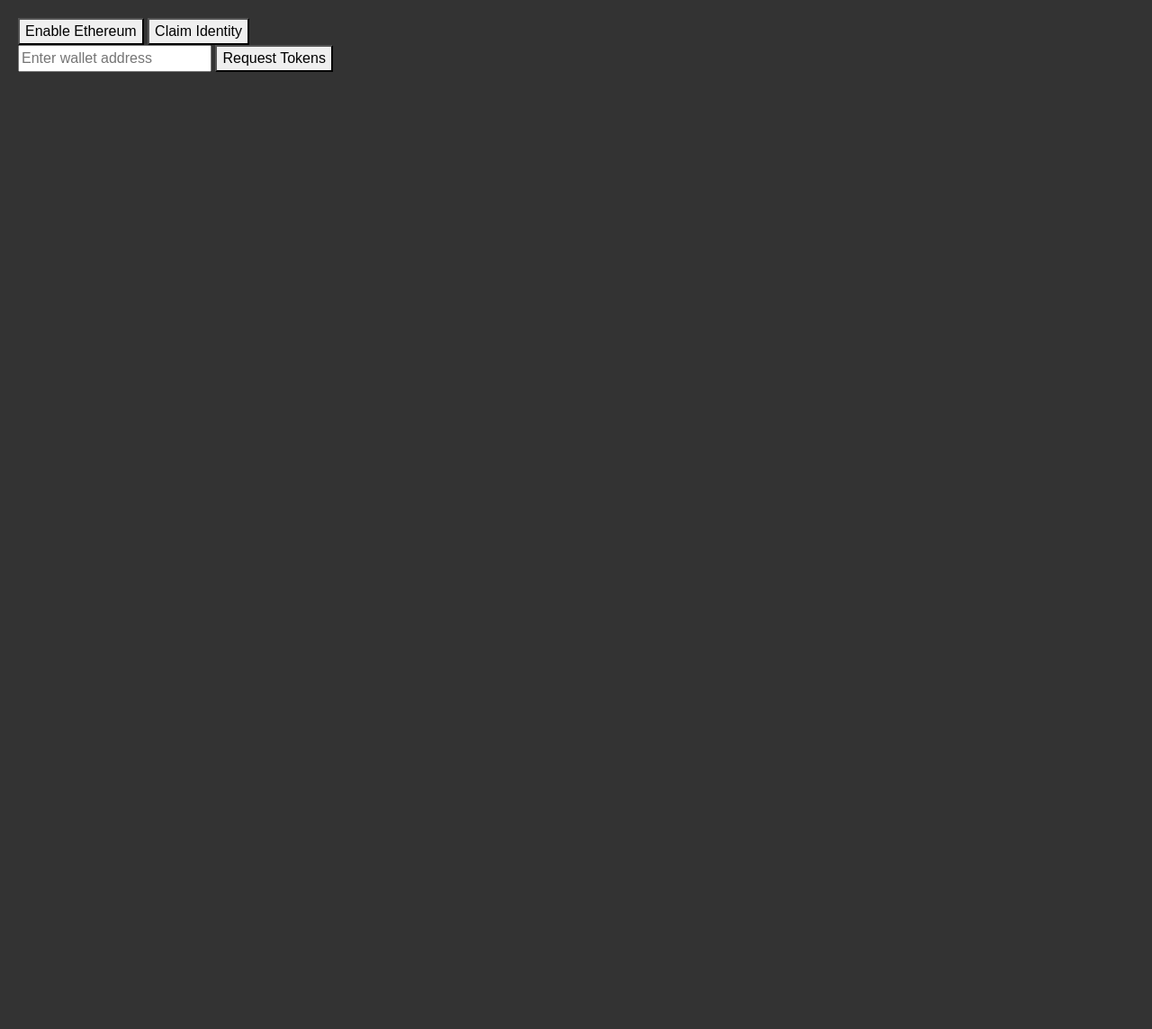
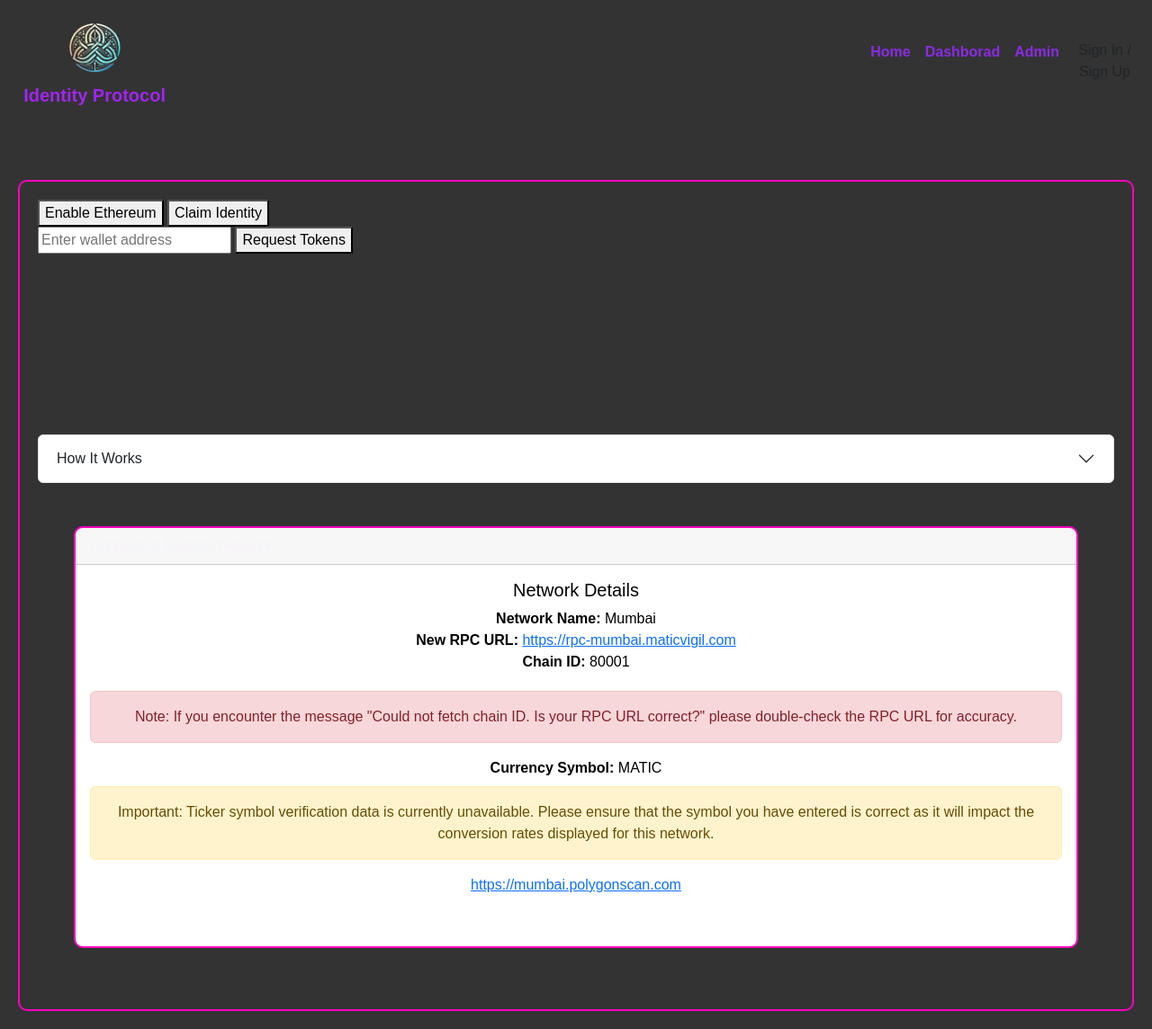
Before and after one commit to Grampers-Dev/pp4-identity-protocol, a Django app: page /home/ in a window 1280 px wide. Shown: the whole page at 90% size. Before the commit the page ends 80 px from the top, so only its background shows below. Run offline with Django 4.2, Linux system fonts and the light colour scheme; a map, chart or similar area stays blank; some libraries are stand-ins or nearby versions; some web fonts are replaced.

Commit message:
Added navbar and information on how to connect to MetaMask,adjusted path for images,

```diff
--- a/claim_identity/templates/base.html
+++ b/claim_identity/templates/base.html
@@ -20,6 +20,40 @@
         <!-- Navigation bar or header content -->
     </header>
 
+    <nav class="navbar navbar-expand-sm">
+        <a href="index.html" class="navbar-brand">
+            <img class="logo-main" src="{% static 'images/main-logo.jpg' %}" alt="Your Image Description">
+            Identity Protocol
+        </a>
+        <!--<div id="navbarUsername" class="navbar-username">Welcome, Guest</div>-->
+        <div class="container mt-3">
+            <div class="row">
+                    <!--<div class="col-12 text-right">
+                    <h1>Identity Claim</h1>
+                    <p id="alreadyClaimedMessage" class="text-warning"></p>
+                    <button id="enableEthereumButton">Connect MetaMask</button>
+                    <button id="btnClaimIdentity" disabled>Claim Identity</button>
+                    <p id="successMessage" class="text-success"></p>
+                </div>-->
+            </div>
+        </div>
+
+        <button class="navbar-toggler ml-auto" type="button" data-bs-toggle="collapse" data-bs-target="#navbarNavDropdown" aria-controls="navbarNavDropdown" aria-expanded="false" aria-label="Toggle navigation">
+            <span class="navbar-toggler-icon"></span></button>
+
+        <div class="collapse navbar-collapse" id="navbarNavDropdown">
+            <ul class="navbar-nav mr-auto">
+                <li class="active nav-item mr-2"><a class="nav-link" href="index.html">Home</a></li>
+                <li class="nav-item mr-2"><a class="nav-link" href="dashborad.html">Dashborad</a></li>
+                <li class="nav-item mr-2"><a class="nav-link" href="admin.html">Admin</a></li>
+                <li class="nav-item mr-2 d-block d-sm-none"><a class="nav-link" href="/login">Sign In / Sign Up</a></li>
+            </ul>
+        </div>
+        <div class="d-none d-md-block">
+            <a href="/login" class="btn btn--cta btn--red">Sign In / Sign Up</a>
+        </div>
+    </nav>
+
     <main>
         <button id="enableEthereumButton">Enable Ethereum</button>
         <button id="btnClaimIdentity">Claim Identity</button>
@@ -32,6 +66,51 @@
         <div id="successfulWalletAddresses"></div>
         <canvas id="myChartFeature1"></canvas>
         <!-- Add more content as needed -->
+
+        <!-- Information List Section -->
+        <div class="accordion mt-4" id="infoAccordion">
+            <div class="accordion-item">
+                <h2 class="accordion-header" id="headingInfo">
+                    <button class="accordion-button collapsed" type="button" data-bs-toggle="collapse" data-bs-target="#collapseInfo" aria-expanded="false" aria-controls="collapseInfo">
+                        How It Works
+                    </button>
+                </h2>
+                <div id="collapseInfo" class="accordion-collapse collapse" aria-labelledby="headingInfo" data-bs-parent="#infoAccordion">
+                    <div class="accordion-body">
+                        <p>Once you submit your wallet address, here's what happens:</p>
+                        <ul>
+                            <li>Your request is sent to our site administrators.</li>
+                            <li>An admin reviews your request for test Matic tokens.</li>
+                            <li>Upon approval, an admin will send the test tokens to the provided wallet address.</li>
+                            <li>You will receive a confirmation email once the tokens have been dispatched.</li>
+                            <li>Please allow up to 24 hours for the tokens to reflect in your wallet.</li>
+                        </ul>
+                        <p class="text-muted">Note: This service is only for testing purposes and the tokens have no real-world value.</p>
+                    </div>
+                </div>
+            </div>
+        </div>
+    </div>
+
+    <div class="container my-5">
+        <div class="card">
+            <div class="card-header">
+                Connect to Mumbai Network
+            </div>
+            <div class="card-body">
+                <h5 class="card-title">Network Details</h5>
+                <p class="card-text">
+                    <strong>Network Name:</strong> Mumbai<br>
+                    <strong>New RPC URL:</strong> <a href="https://rpc-mumbai.maticvigil.com" target="_blank" rel="noopener">https://rpc-mumbai.maticvigil.com</a><br>
+                    <strong>Chain ID:</strong> 80001<br>
+                    <div class="alert alert-danger mt-2">Note: If you encounter the message "Could not fetch chain ID. Is your RPC URL correct?" please double-check the RPC URL for accuracy.</div>
+                    <strong>Currency Symbol:</strong> MATIC<br>
+                    <div class="alert alert-warning mt-2">Important: Ticker symbol verification data is currently unavailable. Please ensure that the symbol you have entered is correct as it will impact the conversion rates displayed for this network.</div>
+                    <a href="https://mumbai.polygonscan.com" target="_blank" rel="noopener">https://mumbai.polygonscan.com</a>
+                </p>
+            </div>
+        </div>
+    </div>
     </main>
 
     <footer>
--- a/static/css/style.css
+++ b/static/css/style.css
@@ -9,7 +9,7 @@
 .callout-container {
     height: 100vh;
 
-    background: url('blockchain-monochrome-earth-sphere-uknrsf6rlwtyahb9.jpg') no-repeat bottom right fixed;
+    background: url('static\images\blockchain-monochrome-earth-sphere-uknrsf6rlwtyahb9.jpg') no-repeat bottom right fixed;
     -webkit-background-size: cover;
     -moz-background-size: cover;
     -o-background-size: cover;
@@ -48,6 +48,15 @@
     position: relative;
 }
 
+main {
+    padding: 20px;
+    margin-top: 200px;
+    margin-bottom: 20px;
+    background-color: #333;
+    border: 2px solid #ff00bf;
+    border-radius: 10px;
+    color: #f7f2fa;
+}
 
 /* Jumbotron */
 
@@ -233,6 +242,13 @@
 .card {
     border: 2px solid #ff00bf;
     border-radius: 10px;
+}
+
+.card-body {
+    color: #000000;
+    margin-top: 0;
+    margin-bottom: 20px;
+    text-align: center;
 }
 
 #myChart {
```
Also changed, not shown: static/images/main-logo.jpg (added), 2 other files.
